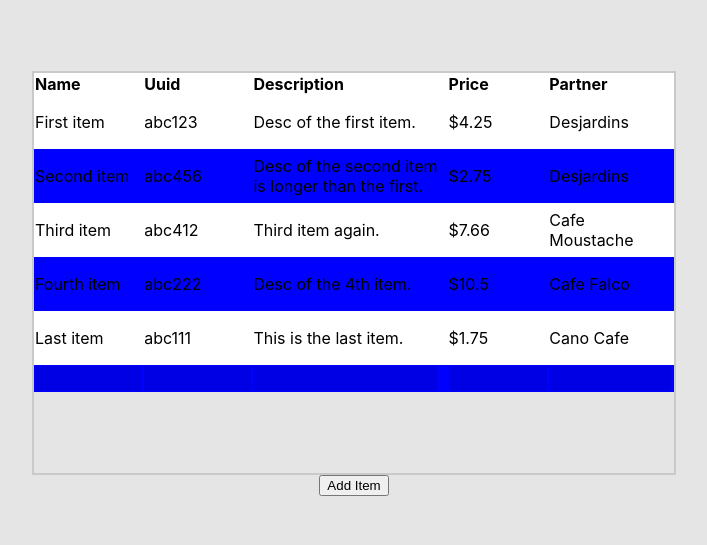
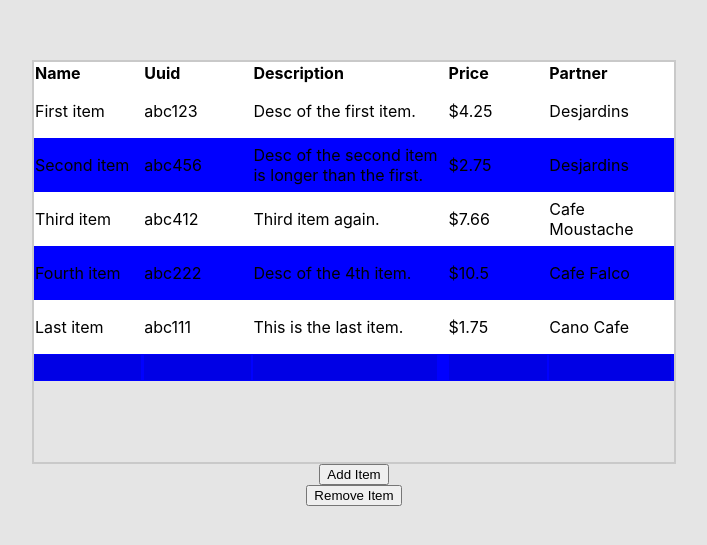
Before and after one commit to dstroppolo/cano-react-web, a React (Create React App) app: page / in a window 1280 px wide. Shown: the part 117-662 px from the top of the page, without its empty margins (286-993 px from the left). Built offline with nearby package versions, Linux system fonts and the light colour scheme.

Commit message:
implemented remove item (not working)

```diff
--- a/src/components/FormContainer.js
+++ b/src/components/FormContainer.js
@@ -5,6 +5,7 @@ import * as actions from '../redux/actions';
 import Form from './Form';
 
 const mapStateToProps = ({addItemSuccess}) => {
+
   return {
     addItemSuccess,
   };
--- a/src/components/List.js
+++ b/src/components/List.js
@@ -17,7 +17,9 @@ const List = ({ items, data, getItems, addItem, removeItem }) => {
 	};
 
 	const renderListItems = () => {
+		console.log(items)
 		return items.map((item, i) => {
+
 			return <ListItem key={item.uuid} item={item} row={i} />;
 		});
 	};
@@ -36,6 +38,7 @@ const List = ({ items, data, getItems, addItem, removeItem }) => {
 				</table>
 			</div>
 			<button onClick={() => addItem(data)}>Add Item</button>
+			<button onClick={() => removeItem(items.uuid)}>Remove Item</button>
 		</>
 	);
 };
--- a/src/redux/reducer.js
+++ b/src/redux/reducer.js
@@ -16,6 +16,8 @@ export default function items(state = initialState, action) {
 				data: {},
 				addItemSuccess: true,
 			}
+			case types.REMOVE_ITEM:
+				return state.items.filter(({ uuid }) => uuid !== action.uuid);
 		case types.ENTER_ITEM_DATA:
 			return {
 				...state,
```
Also changed, not shown: src/components/styles/List.css (line endings or trailing spaces), src/components/styles/ListItem.css (line endings or trailing spaces).
